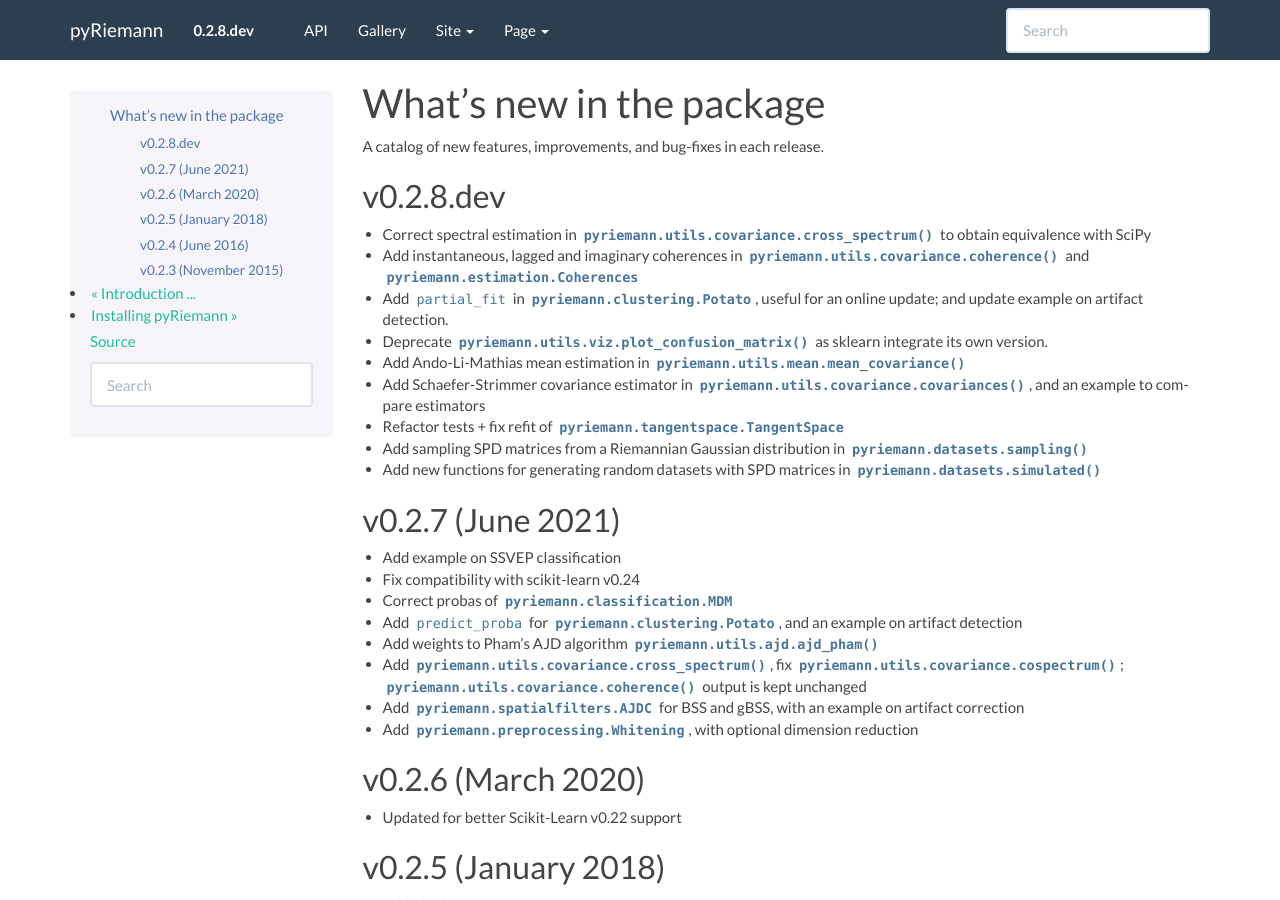
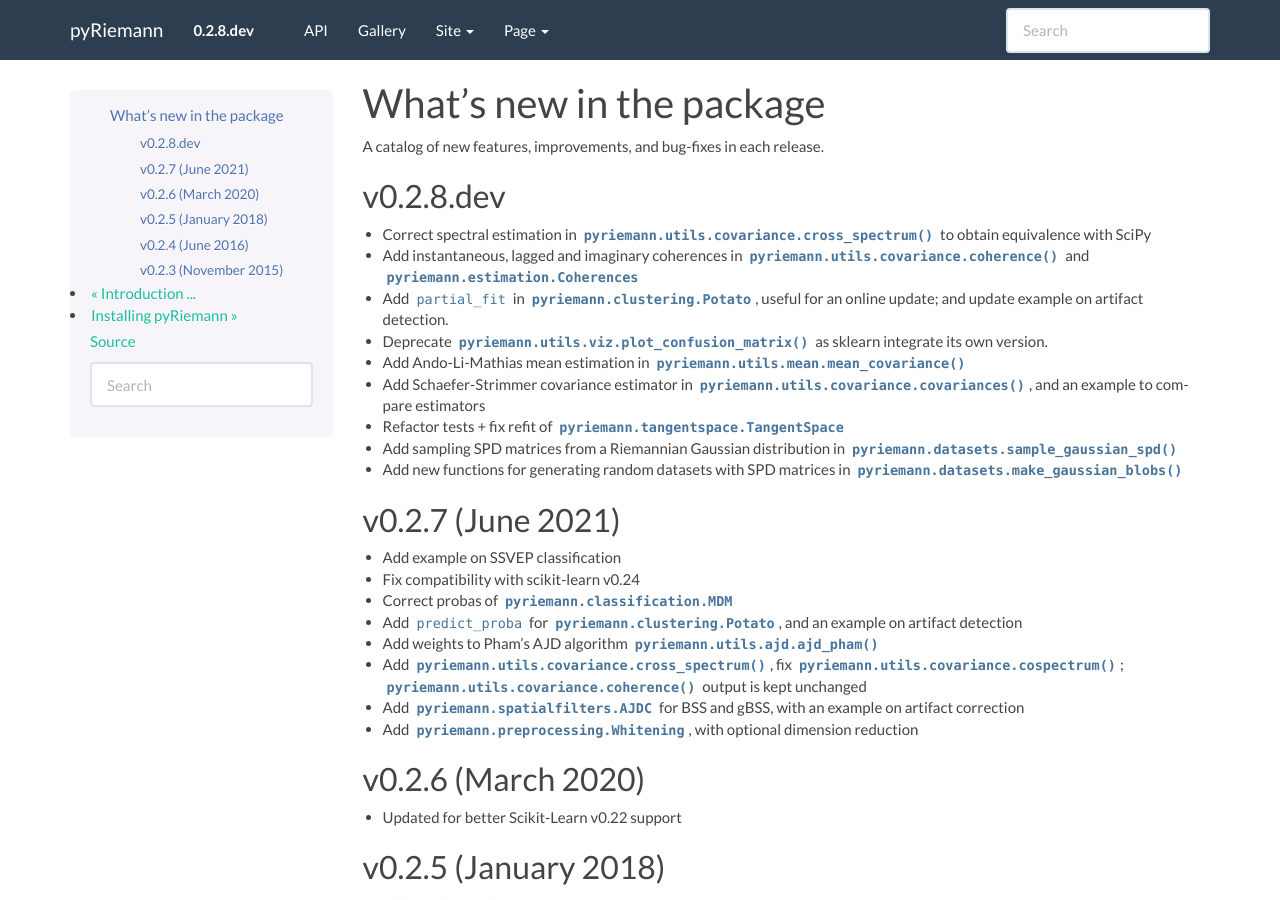
Before and after one commit to pyRiemann/pyRiemann, a Sphinx documentation site: the page built from doc/whatsnew.rst, in a window 1280 px wide and 900 px high. Built offline with Sphinx 7.4.7, drawn with Linux system fonts in a browser that asks for light colours; formulas are drawn with MathJax 3; pages that are not in the unit, such as notebooks, are missing from menus.

Commit message:
fix whatsnew.rst

```diff
--- a/doc/whatsnew.rst
+++ b/doc/whatsnew.rst
@@ -24,9 +24,9 @@ v0.2.8.dev
 
 - Refactor tests + fix refit of :class:`pyriemann.tangentspace.TangentSpace`
 
-- Add sampling SPD matrices from a Riemannian Gaussian distribution in :func:`pyriemann.datasets.sampling`
+- Add sampling SPD matrices from a Riemannian Gaussian distribution in :func:`pyriemann.datasets.sample_gaussian_spd`
 
-- Add new functions for generating random datasets with SPD matrices in :func:`pyriemann.datasets.simulated`
+- Add new functions for generating random datasets with SPD matrices in :func:`pyriemann.datasets.make_gaussian_blobs`
 
 v0.2.7 (June 2021)
 ------------------
```
